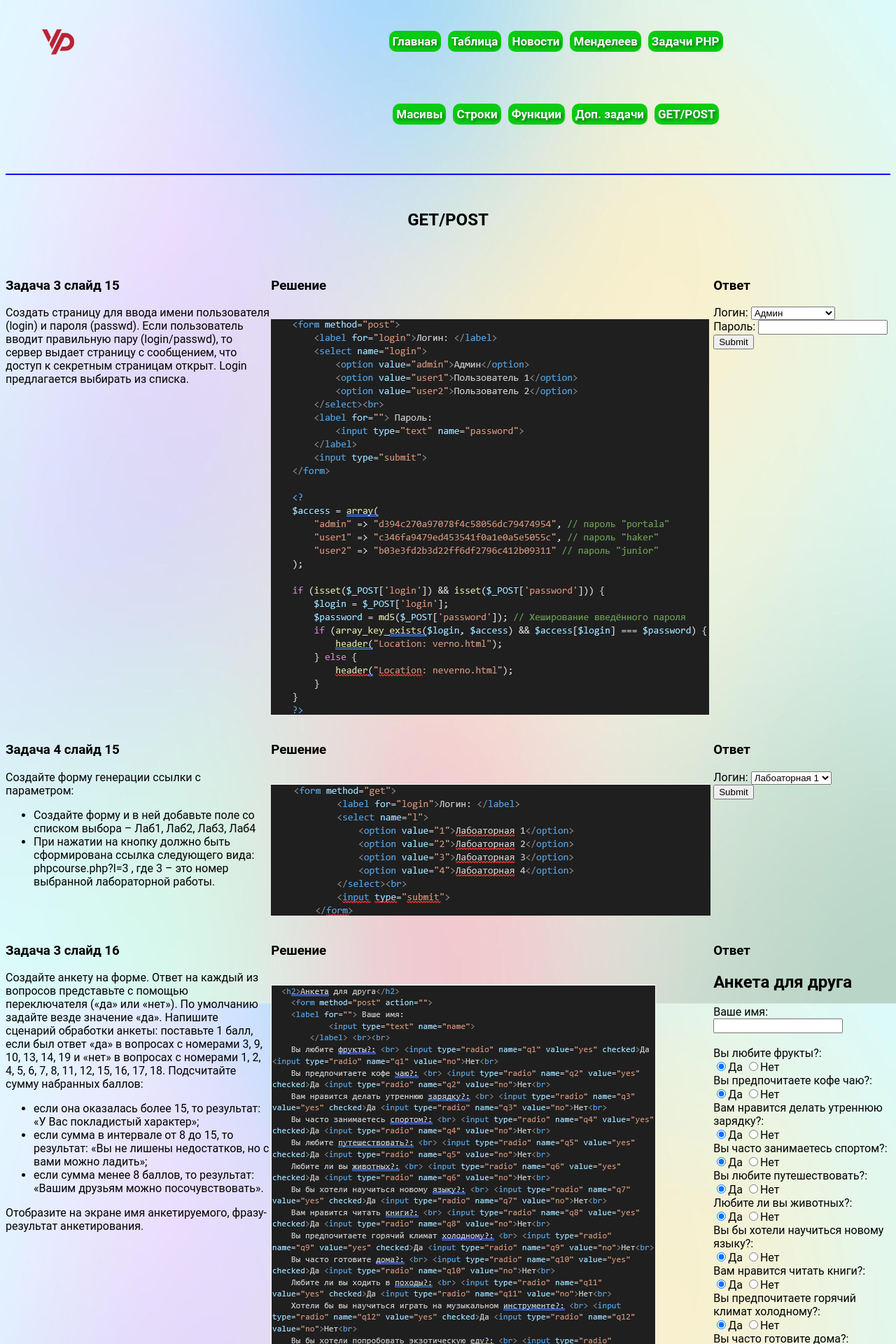
After one commit to IrinaZorina/fact16, a PHP site: page /get-post.php in a window 1280 px wide. The commit adds this page. Shown: the top 1920 px of the page at 70% size. Run offline with PHP 8.4, Linux system fonts and the light colour scheme.

Commit message:
add tasks get-post

```diff
--- /dev/null
+++ b/Popov-site/get-post.php
@@ -0,0 +1,158 @@
+<? include 'header.php'; ?>
+<main class="main">
+    <div class="container">
+        <h2 class="center m-50">GET/POST</h2>
+        <section class="arrays">
+            <div class="task">
+                <h3>Задача 3 слайд 15</h3>
+                <p>Создать страницу для ввода имени пользователя (login) и пароля (passwd). Если пользователь вводит правильную пару (login/passwd), то сервер выдает страницу с сообщением, что доступ к секретным страницам открыт. Login предлагается выбирать из списка.</p>
+            </div>
+            <div class="solution">
+                <h3>Решение</h3>
+                <p>
+                    <img src="./img/15-3.PNG" alt="упс">
+                </p>
+            </div>
+            <div class="answer">
+                <h3>Ответ</h3>
+                <form method="post">
+                    <label for="login">Логин: </label>
+                    <select name="login">
+                        <option value="admin">Админ</option>
+                        <option value="user1">Пользователь 1</option>
+                        <option value="user2">Пользователь 2</option>
+                    </select><br>
+                    <label for=""> Пароль:
+                        <input type="text" name="password">
+                    </label>
+                    <input type="submit">
+                </form>
+
+                <?
+                $access = array(
+                    "admin" => "d394c270a97078f4c58056dc79474954", // пароль "portala"
+                    "user1" => "c346fa9479ed453541f0a1e0a5e5055c", // пароль "haker"
+                    "user2" => "b03e3fd2b3d22ff6df2796c412b09311" // пароль "junior"
+                );
+
+                if (isset($_POST['login']) && isset($_POST['password'])) {
+                    $login = $_POST['login'];
+                    $password = md5($_POST['password']); // Хеширование введённого пароля
+                    if (array_key_exists($login, $access) && $access[$login] === $password) {
+                        header("Location: verno.html");
+                    } else {
+                        header("Location: neverno.html");
+                    }
+                }
+                ?>
+            </div>
+            <div class="task">
+                <h3>Задача 4 слайд 15</h3>
+                <p>Создайте форму генерации ссылки с параметром:
+                <ul>
+                    <li>Создайте форму и в ней добавьте поле со списком выбора – Лаб1, Лаб2, Лаб3, Лаб4</li>
+                    <li>При нажатии на кнопку должно быть сформирована ссылка следующего вида: phpcourse.php?l=3 , где 3 – это номер выбранной лабораторной работы.</li>
+                </ul>
+                </p>
+            </div>
+            <div class="solution">
+                <h3>Решение</h3>
+                <p>
+                    <img src="./img/15-4.PNG" alt="упс">
+                </p>
+            </div>
+            <div class="answer">
+                <h3>Ответ</h3>
+                <p>
+                <form method="get">
+                    <label for="login">Логин: </label>
+                    <select name="l">
+                        <option value="1">Лабоаторная 1</option>
+                        <option value="2">Лабоаторная 2</option>
+                        <option value="3">Лабоаторная 3</option>
+                        <option value="4">Лабоаторная 4</option>
+                    </select><br>
+                    <input type="submit">
+                </form>
+                </p>
+            </div>
+            <div class="task">
+                <h3>Задача 3 слайд 16</h3>
+                <p>Создайте анкету на форме. Ответ на каждый из вопросов представьте с помощью переключателя («да» или «нет»). По умолчанию задайте везде значение «да».
+                    Напишите сценарий обработки анкеты: поставьте 1 балл, если был ответ «да» в вопросах с номерами 3, 9, 10, 13, 14, 19 и «нет» в вопросах с номерами 1, 2, 4, 5, 6, 7, 8, 11, 12, 15, 16, 17, 18. Подсчитайте сумму набранных баллов:
+
+                <ul>
+                    <li>если она оказалась более 15, то результат: «У Вас покладистый характер»;</li>
+                    <li>если сумма в интервале от 8 до 15, то результат: «Вы не лишены недостатков, но с вами можно ладить»;</li>
+                    <li>если сумма менее 8 баллов, то результат: «Вашим друзьям можно посочувствовать».</li>
+                </ul>
+                Отобразите на экране имя анкетируемого, фразу-результат анкетирования.
+                </p>
+            </div>
+            <div class="solution">
+                <h3>Решение</h3>
+                <p>
+                    <img src="./img/16-3-1.PNG" alt="упс">
+                    <img src="./img/16-3-2.PNG" alt="упс">
+                </p>
+            </div>
+            <div class="answer">
+                <h3>Ответ</h3>
+                <p>
+                <h2>Анкета для друга</h2>
+    <form method="post" action="">
+        <label for=""> Ваше имя:
+            <input type="text" name="name">
+        </label> <br><br>
+        Вы любите фрукты?: <br> <input type="radio" name="q1" value="yes" checked>Да <input type="radio" name="q1" value="no">Нет<br>
+        Вы предпочитаете кофе чаю?: <br> <input type="radio" name="q2" value="yes" checked>Да <input type="radio" name="q2" value="no">Нет<br>
+        Вам нравится делать утреннюю зарядку?: <br> <input type="radio" name="q3" value="yes" checked>Да <input type="radio" name="q3" value="no">Нет<br>
+        Вы часто занимаетесь спортом?: <br> <input type="radio" name="q4" value="yes" checked>Да <input type="radio" name="q4" value="no">Нет<br>
+        Вы любите путешествовать?: <br> <input type="radio" name="q5" value="yes" checked>Да <input type="radio" name="q5" value="no">Нет<br>
+        Любите ли вы животных?: <br> <input type="radio" name="q6" value="yes" checked>Да <input type="radio" name="q6" value="no">Нет<br>
+        Вы бы хотели научиться новому языку?: <br> <input type="radio" name="q7" value="yes" checked>Да <input type="radio" name="q7" value="no">Нет<br>
+        Вам нравится читать книги?: <br> <input type="radio" name="q8" value="yes" checked>Да <input type="radio" name="q8" value="no">Нет<br>
+        Вы предпочитаете горячий климат холодному?: <br> <input type="radio" name="q9" value="yes" checked>Да <input type="radio" name="q9" value="no">Нет<br>
+        Вы часто готовите дома?: <br> <input type="radio" name="q10" value="yes" checked>Да <input type="radio" name="q10" value="no">Нет<br>
+        Любите ли вы ходить в походы?: <br> <input type="radio" name="q11" value="yes" checked>Да <input type="radio" name="q11" value="no">Нет<br>
+        Хотели бы вы научиться играть на музыкальном инструменте?: <br> <input type="radio" name="q12" value="yes" checked>Да <input type="radio" name="q12" value="no">Нет<br>
+        Вы бы хотели попробовать экзотическую еду?: <br> <input type="radio" name="q13" value="yes" checked>Да <input type="radio" name="q13" value="no">Нет<br>
+        Вам нравится смотреть телевизор?: <br> <input type="radio" name="q14" value="yes" checked>Да <input type="radio" name="q14" value="no">Нет<br>
+        Вы предпочитаете активный отдых пассивному?: <br> <input type="radio" name="q15" value="yes" checked>Да <input type="radio" name="q15" value="no">Нет<br>
+        Любите ли вы ходить в кино?: <br> <input type="radio" name="q16" value="yes" checked>Да <input type="radio" name="q16" value="no">Нет<br>
+        Вам интересна высокая мода?: <br> <input type="radio" name="q17" value="yes" checked>Да <input type="radio" name="q17" value="no">Нет<br>
+        Вы любите пение?: <br> <input type="radio" name="q18" value="yes" checked>Да <input type="radio" name="q18" value="no">Нет<br>
+        Вам нравится танцевать?: <br> <input type="radio" name="q19" value="yes" checked>Да <input type="radio" name="q19" value="no">Нет<br>
+        Любите ли вы ходить в театр?: <br> <input type="radio" name="q20" value="yes" checked>Да <input type="radio" name="q20" value="no">Нет<br>
+        Хотели бы вы изучить новую профессию?: <br> <input type="radio" name="q21" value="yes" checked>Да <input type="radio" name="q21" value="no">Нет<br>
+
+        <input type="submit" name="submit" value="Отправить">
+    </form>
+    <?
+    if ($_SERVER["REQUEST_METHOD"] == "POST") {
+        $points = 0;
+        $answers = array("q1", "q2", "q1", "q3", "q4", "q5", "q6", "q7", "q8", "q9", "q10", "q11", "q12", "q13", "q14", "q15", "q16", "q17", "q18", "q19", "q20", "q12");
+        foreach ($answers as $question) {
+            if ($_POST[$question] == "yes" && in_array($question, array("q3", "q9", "q10", "q13", "q14", "q19"))) {
+                $points += 1;
+            }
+            if ($_POST[$question] == "no" && in_array($question, array("q1", "q2", "q4", "q5", "q6", "q7", "q8", "q11", "q12", "q15", "q16", "q17", "q18"))) {
+                $points += 1;
+            }
+        }
+        echo "Сумма баллов: " . $points . "<br>";
+        if ($points > 15) {
+            echo $_POST['name'] . "у вас покладистый характер";
+        } elseif ($points >= 8 && $points <= 15) {
+            echo $_POST['name'] . " вы не лишены недостатков, но с вами можно ладить";
+        } else {
+            echo $_POST['name'] . " вашим друзьям можно посочувствовать";
+        }
+    }
+    ?>
+                </p>
+            </div>
+        </section>
+    </div>
+</main>
+<? include 'footer.php'; ?>
--- a/Popov-site/header.php
+++ b/Popov-site/header.php
@@ -27,7 +27,8 @@
                 <li class="top_menu-item"><a href="task2.php">Масивы</a></li>
                 <li class="top_menu-item"><a href="task3.php">Строки</a></li>
                 <li class="top_menu-item"><a href="task4.php">Функции</a></li>
-                <li class="top_menu-item"><a href="task5.php">Дополнительные задачи</a></li>
+                <li class="top_menu-item"><a href="task5.php">Доп. задачи</a></li>
+                <li class="top_menu-item"><a href="get-post.php">GET/POST</a></li>
             </ul>
         </nav>
        <? $date = date("H");
--- a/Popov-site/styles/style.css
+++ b/Popov-site/styles/style.css
@@ -367,3 +367,27 @@ grid-template-rows: repeat(4, auto);
 grid-template-columns: 30% 50% 20%;
 grid-template-rows: repeat(2, auto);
 }
+.true_page {
+  width: 300px;
+height: 180px;
+border: solid 7px #1de31d;
+color: #0d66b3;
+text-align: center;
+font-size: 35px;
+padding: 10px;
+font-weight: bold;
+margin: auto;
+
+}
+
+.false_page {
+  width: 350px;
+height: 150px;
+border: solid 7px #e7190e;
+color: #0d66b3;
+text-align: center;
+font-size: 35px;
+padding: 10px;
+font-weight: bold;
+margin: auto;
+}
```
Also changed, not shown: Popov-site/neverno.html (added, +17 -0 lines), Popov-site/verno.html (added, +17 -0 lines), Popov-site/img/15-3.PNG (added), Popov-site/img/15-4.PNG (added), Popov-site/img/16-3-1.PNG (added), Popov-site/img/16-3-2.PNG (added).
